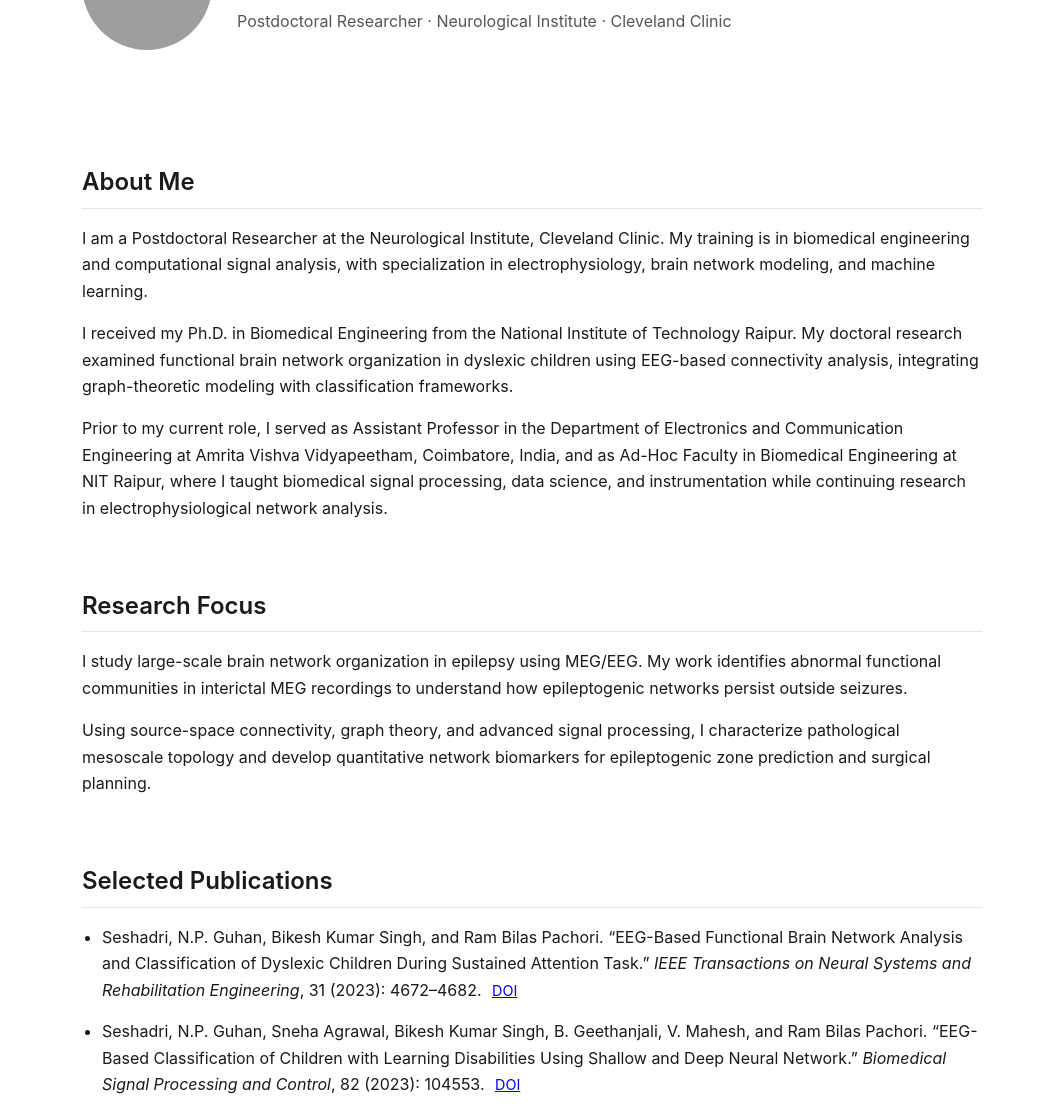
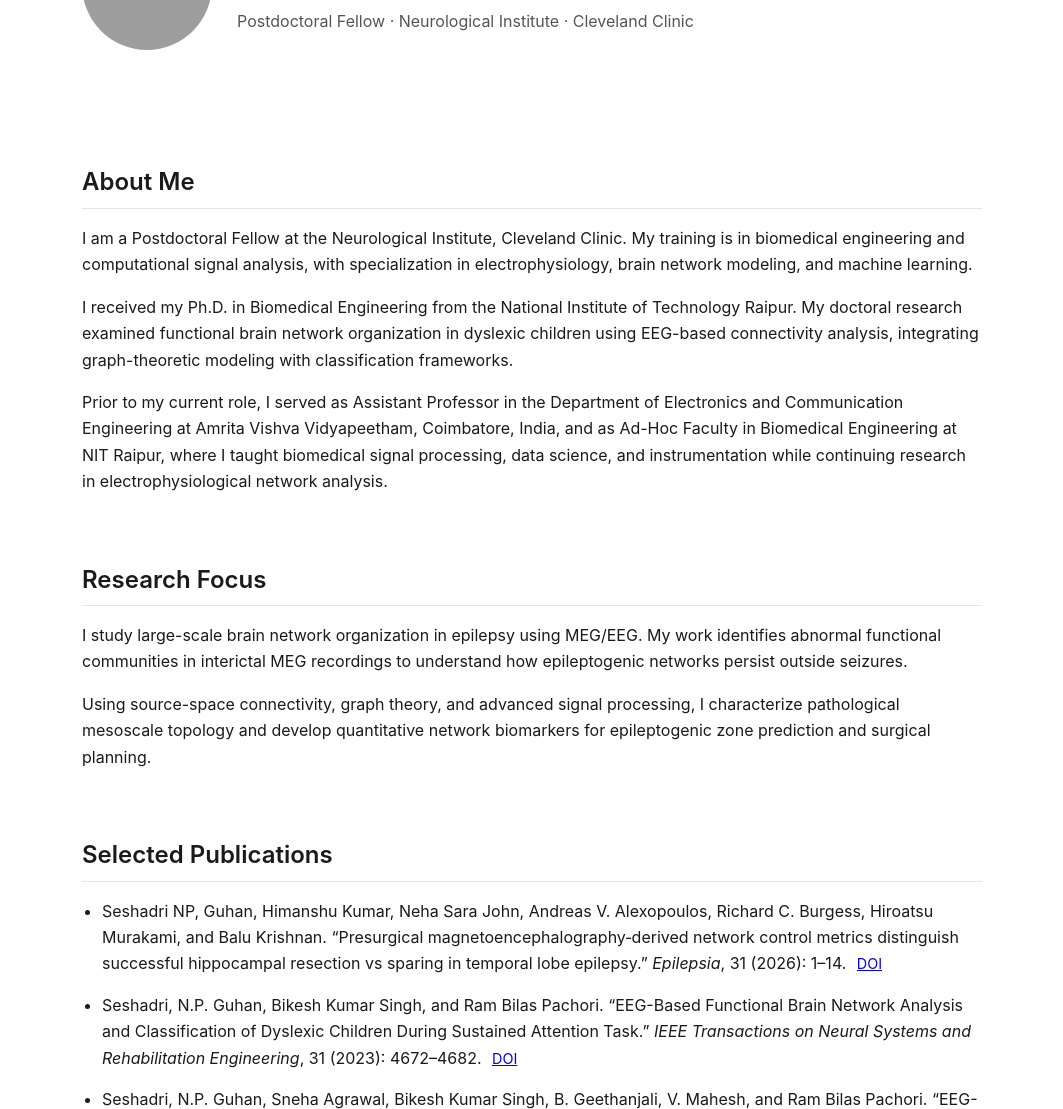
Before and after one commit to guhanseshadri/guhanseshadri.github.io, a plain HTML site: page index.html in a window 1280 px wide. Shown: the part 190-1299 px from the top of the page, without its empty margins (108-1171 px from the left). Drawn offline with Linux system fonts and the light colour scheme; grey boxes are pictures that could not be loaded.

Commit message:
Updated publications list

```diff
--- a/index.html
+++ b/index.html
@@ -31,7 +31,7 @@
     <div class="hero-text">
       <h1>Guhan Seshadri, PhD</h1>
       <p class="subtitle">
-        Postdoctoral Researcher · Neurological Institute · Cleveland Clinic
+        Postdoctoral Fellow · Neurological Institute · Cleveland Clinic
       </p>
     </div>
   </div>
@@ -41,7 +41,7 @@
   <h2>About Me</h2>
 
   <p>
-  I am a Postdoctoral Researcher at the Neurological Institute, Cleveland Clinic.
+  I am a Postdoctoral Fellow at the Neurological Institute, Cleveland Clinic.
   My training is in biomedical engineering and computational signal analysis,
   with specialization in electrophysiology, brain network modeling, and machine learning.
   </p>
@@ -83,6 +83,13 @@
   <h2>Selected Publications</h2>
 
   <ul class="pub-list">
+    <li>
+      Seshadri NP, Guhan, Himanshu Kumar, Neha Sara John, Andreas V. Alexopoulos, Richard C. Burgess, Hiroatsu Murakami, and Balu Krishnan.
+      “Presurgical magnetoencephalography‐derived network control metrics distinguish successful hippocampal resection vs sparing in temporal lobe epilepsy.”
+      <em>Epilepsia</em>,
+      31 (2026): 1–14.
+      <a href="https://doi.org/10.1002/epi.70320" target="_blank">DOI</a>
+    </li>
 
     <li>
       Seshadri, N.P. Guhan, Bikesh Kumar Singh, and Ram Bilas Pachori.
```
Also changed, not shown: 1 other file.
